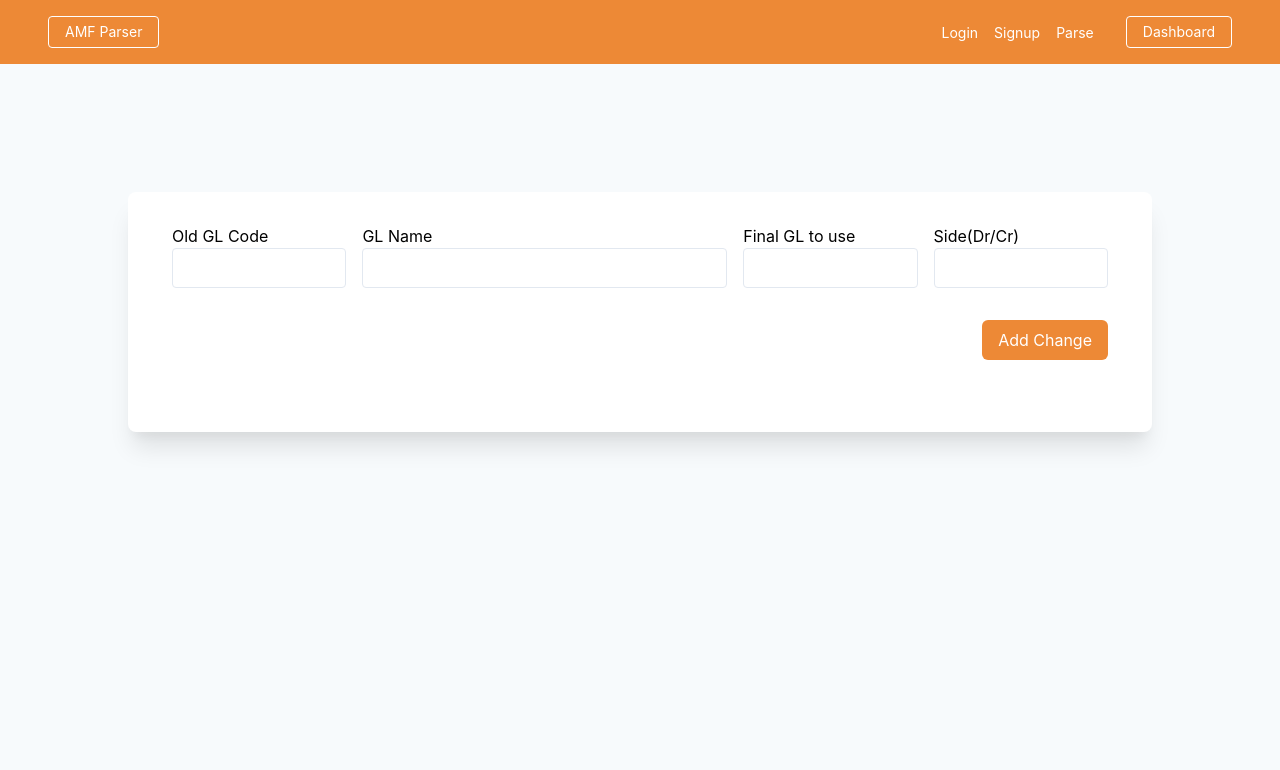
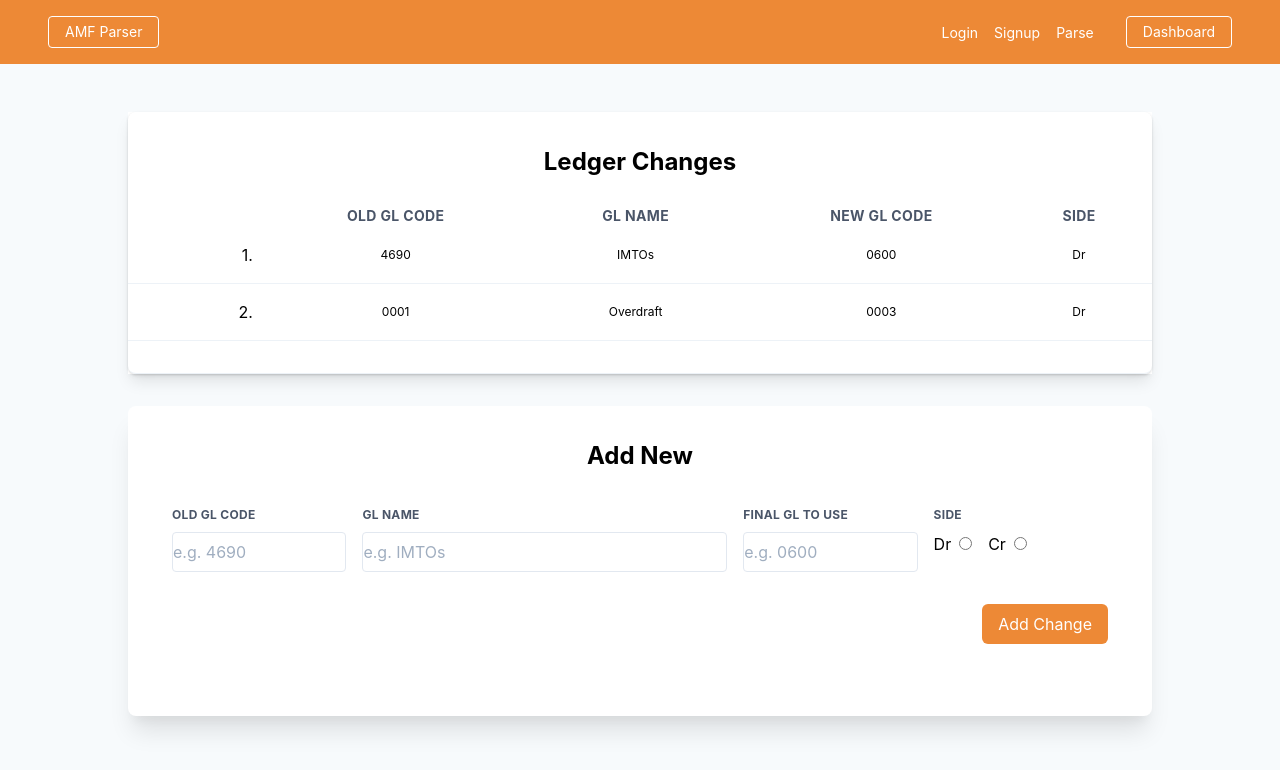
Before and after one commit to boyepanthera/amf-frontend, a React (Create React App) app: page /dashboard in a window 1280 px wide. Shown: the top 770 px of the page. Built offline with nearby package versions, Linux system fonts and the light colour scheme.

Commit message:
dashboard change table

```diff
--- a/src/components/Dashboard.js
+++ b/src/components/Dashboard.js
@@ -6,19 +6,16 @@ import * as Yup from 'yup';
 export const Dashboard = () => {
     let DashSchema = Yup.object().shape({
         oldCode: Yup.string()
-            .test('len', 'Old code has to be exactly four characters!', val => val.length === 4)
+            .length(4, 'Old code has to be exactly four characters!')
             .required('Old ledger code cannot be empty'),
         glName: Yup.string()
             .min(2, 'Too short, Group ledger name has minimum of 2 characters!')
             .required('Group ledger code cannot be empty'),
         finalCode: Yup.string()
-            .test('len', 'New  ledger code has to be exactly 4 characters!', val => val.length === 4)
+            .length(4, 'New  ledger code has to be exactly 4 characters!')
             .required('New ledger code cannot be empty'),
-        // sideCode: Yup.string()
-        //     .min(8, 'Password is too short, minimum of 8 characters!')
-        //     .required('Password cannot be empty'),
         side: Yup.string()
-            .test('len', 'Not allowed, side has to be two characters Dr/Cr!', val => val.length === 2)
+            .length(4, 'Not allowed, side has to be two characters Dr/Cr!')
             .required('Side cannot be empty'),
     })
     const handleSubmit = (values) => {
@@ -29,38 +26,81 @@ export const Dashboard = () => {
         <div className='bg-gray-100 h-screen'>
             <Navbar />
             <div className='w-4/5 mx-auto'>
+                <div className="flex flex-col bg-white mt-12 shadow-lg">
+                    <div className="-my-2 py-2 overflow-x-auto sm:-mx-6 sm:px-6 lg:-mx-8 lg:px-8">
+                        <div className="align-middle inline-block min-w-full shadow overflow-hidden sm:rounded-lg border-b border-gray-200">
+                            <table className='min-w-full my-8'>
+                                <caption className='text-center font-bold text-2xl mb-6'>Ledger Changes</caption>
+                                <thead className='my-8'>
+                                    <tr>
+                                        <th></th>
+                                        <th className='uppercase tracking-wide text-gray-700 text-sm font-bold mb-2'>Old GL Code</th>
+                                        <th className='uppercase tracking-wide text-gray-700 text-sm font-bold mb-2'>GL Name</th>
+                                        <th className='uppercase tracking-wide text-gray-700 text-sm font-bold mb-2'>New GL Code</th>
+                                        <th className='uppercase tracking-wide text-gray-700 text-sm font-bold mb-2'>Side</th>
+                                    </tr>
+                                </thead>
+                                <tbody className='bg-white'>
+                                    <tr>
+                                        <td className='px-6 py-4 whitespace-no-wrap border-b border-gray-200 text-right'>1.</td>
+                                        <td className='px-6 py-4 whitespace-no-wrap border-b border-gray-200 text-center text-xs'>4690</td>
+                                        <td className='px-6 py-4 whitespace-no-wrap border-b border-gray-200 text-center text-xs'>IMTOs</td>
+                                        <td className='px-6 py-4 whitespace-no-wrap border-b border-gray-200 text-center text-xs'>0600</td>
+                                        <td className='px-6 py-4 whitespace-no-wrap border-b border-gray-200 text-center text-xs'>Dr</td>
+                                    </tr>
+                                    <tr>
+                                        <td className='px-6 py-4 whitespace-no-wrap border-b border-gray-200 text-right'>2.</td>
+                                        <td className='px-6 py-4 whitespace-no-wrap border-b border-gray-200 text-center text-xs'>0001</td>
+                                        <td className='px-6 py-4 whitespace-no-wrap border-b border-gray-200 text-center text-xs'>Overdraft</td>
+                                        <td className='px-6 py-4 whitespace-no-wrap border-b border-gray-200 text-center text-xs'>0003</td>
+                                        <td className='px-6 py-4 whitespace-no-wrap border-b border-gray-200 text-center text-xs'>Dr</td>
+                                    </tr>
+                                </tbody>
+                            </table>
+                        </div>
+                    </div>
+                </div>
                 <Formik
                     initialValues={{
-                        oldColde: '',
+                        oldCode: '',
                         glName: '',
                         finalCode: '',
-                        // sideCode: '',
                         side: ''
                     }}
                     onSubmit={handleSubmit}
                     validationSchema={DashSchema}
                 >
                     {({ errors, touched }) => (
-                        <Form className='bg-white w-full px-12 rounded-lg shadow-xl py-8 mx-auto my-32'>
+                        <Form className='bg-white w-full px-12 rounded-lg shadow-xl py-8 mx-auto mt-8 mb-32'>
+                            <div className='text-center font-bold text-2xl mb-8'>Add New</div>
                             <div className='flex flex-wrap -mx-3 mb-2'>
                                 <div className='w-full md:w-1/5 px-2 mb-6 md:mb-0'>
-                                    <label>Old GL Code</label>
-                                    <Field name='oldCode' type='text' placeholder='' className='h-10 w-full rounded border leading-tight focus:outline-none focus:bg-white focus:border-gray-500' />
+                                    <label className='block uppercase tracking-wide text-gray-700 text-xs font-bold mb-2'>Old GL Code</label>
+                                    <Field name='oldCode' type='text' placeholder='e.g. 4690' className='h-10 w-full rounded border leading-tight focus:outline-none focus:bg-white focus:border-gray-500' />
                                     {errors.oldCode && touched.oldCode ? (<div className='text-red-300'>{errors.oldCode}</div>) : null}
                                 </div>
                                 <div className='w-full md:w-2/5 px-2 mb-6 md:mb-0'>
-                                    <label>GL Name</label>
-                                    <Field type='text' name='glName' placeholder='' className='h-10 w-full rounded border leading-tight focus:outline-none focus:bg-white focus:border-gray-500' />
+                                    <label className='block uppercase tracking-wide text-gray-700 text-xs font-bold mb-2'>GL Name</label>
+                                    <Field type='text' name='glName' placeholder='e.g. IMTOs' className='h-10 w-full rounded border leading-tight focus:outline-none focus:bg-white focus:border-gray-500' />
                                     {errors.glName && touched.glName ? (<div className='text-red-300'>{errors.glName}</div>) : null}
                                 </div>
                                 <div className='w-full md:w-1/5 px-2 mb-6 md:mb-0'>
-                                    <label>Final GL to use</label>
-                                    <Field type='text' name='finalCode' placeholder='' className='h-10 w-full rounded border leading-tight focus:outline-none focus:bg-white focus:border-gray-500 ' />
+                                    <label className='block uppercase tracking-wide text-gray-700 text-xs font-bold mb-2'>Final GL to use</label>
+                                    <Field type='text' name='finalCode' placeholder='e.g. 0600' className='h-10 w-full rounded border leading-tight focus:outline-none focus:bg-white focus:border-gray-500 ' />
                                     {errors.finalCode && touched.finalCode ? (<div className='text-red-300'>{errors.finalCode}</div>) : null}
                                 </div>
                                 <div className='w-full md:w-1/5 px-2 mb-6 md:mb-0'>
-                                    <label>Side(Dr/Cr)</label>
-                                    <Field type='text' name='side' placeholder='' className='h-10 w-full rounded border leading-tight focus:outline-none focus:bg-white focus:border-gray-500' />
+                                    <label className='block uppercase tracking-wide text-gray-700 text-xs font-bold mb-2'>Side</label>
+                                    <div className='block mt-2'>
+                                        <span className='mr-4'>
+                                            <label className='mr-2'>Dr</label>
+                                            <Field type='radio' name='side' value='Dr' />
+                                        </span>
+                                        <span>
+                                            <label className='mr-2'>Cr</label>
+                                            <Field type='radio' name='side' value='Cr' />
+                                        </span>
+                                    </div>
                                     {errors.side && touched.side ? (<div className='text-red-300'>{errors.side}</div>) : null}
                                 </div>
                                 <div className='flex ml-auto mr-2 my-8'>
```
